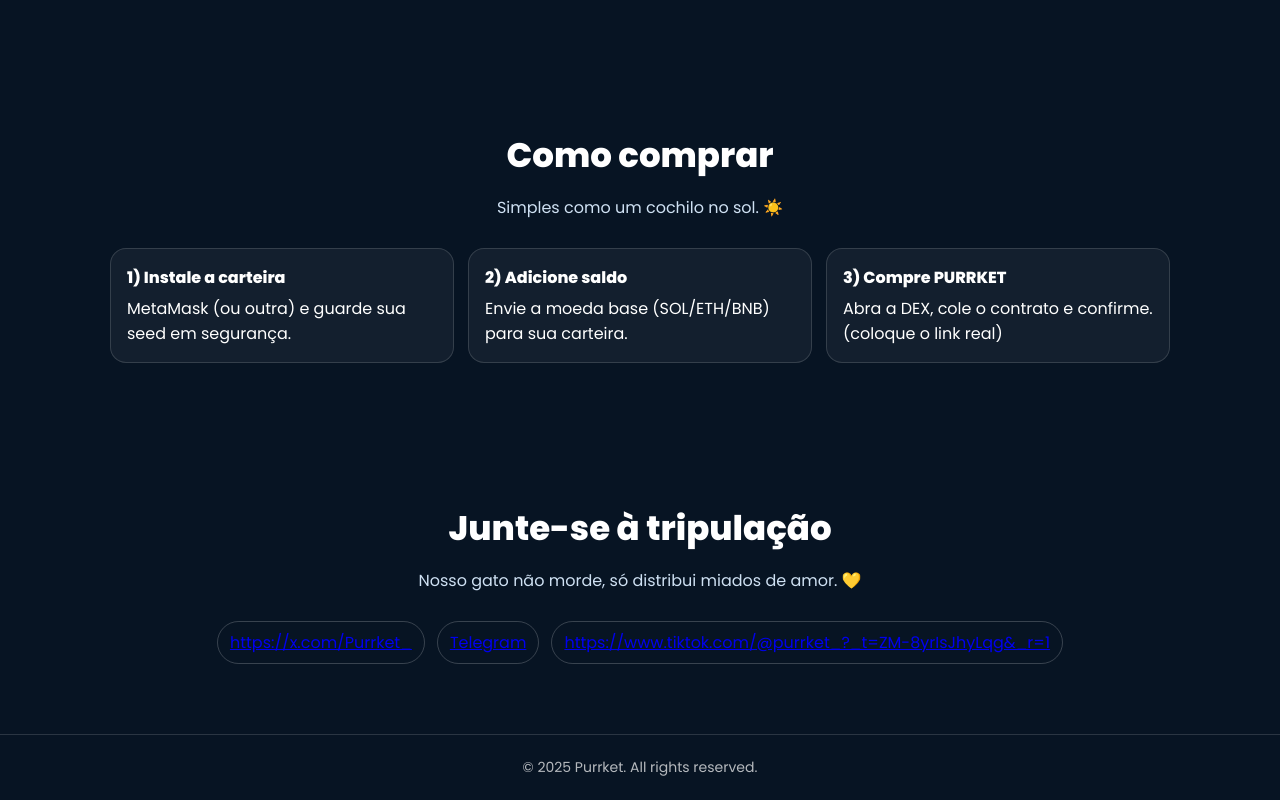
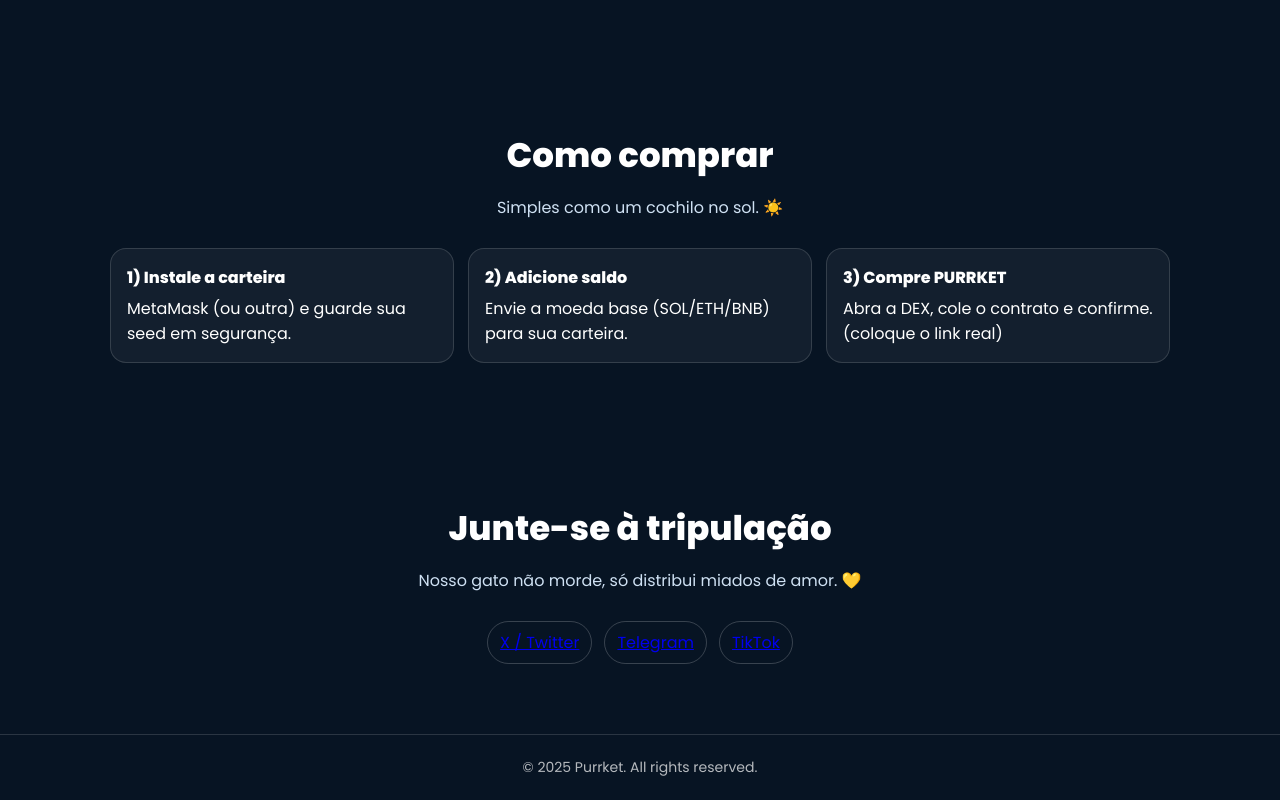
Before and after one commit to purrket-coder/purrket, a plain HTML site: page index.html in a window 1280 px wide. Shown: the part 1723-2523 px from the top of the page. Drawn offline with Linux system fonts and the light colour scheme.

Commit message:
Update index.html

```diff
--- a/index.html
+++ b/index.html
@@ -146,10 +146,11 @@
       <h2 class="stitle">Junte-se à tripulação</h2>
       <p class="ssub">Nosso gato não morde, só distribui miados de amor. 💛</p>
       <div class="socials">
-        <a class="pill" href="#" target="_blank" rel="noopener">https://x.com/Purrket_</a>
-        <a class="pill" href="#" target="_blank" rel="noopener">Telegram</a>
-        <a class="pill" href="#" target="_blank" rel="noopener">https://www.tiktok.com/@purrket_?_t=ZM-8yrIsJhyLqg&_r=1</a>
-      </div>
+  <a class="pill" href="https://x.com/Purrket_" target="_blank" rel="noopener">X / Twitter</a>
+  <a class="pill" href="https://t.me/seu_grupo" target="_blank" rel="noopener">Telegram</a>
+  <a class="pill" href="https://www.tiktok.com/@purrket_?_t=ZM-8yrIsJhyLqg&_r=1" target="_blank" rel="noopener">TikTok</a>
+</div>
+
     </div>
   </section>
 
```
